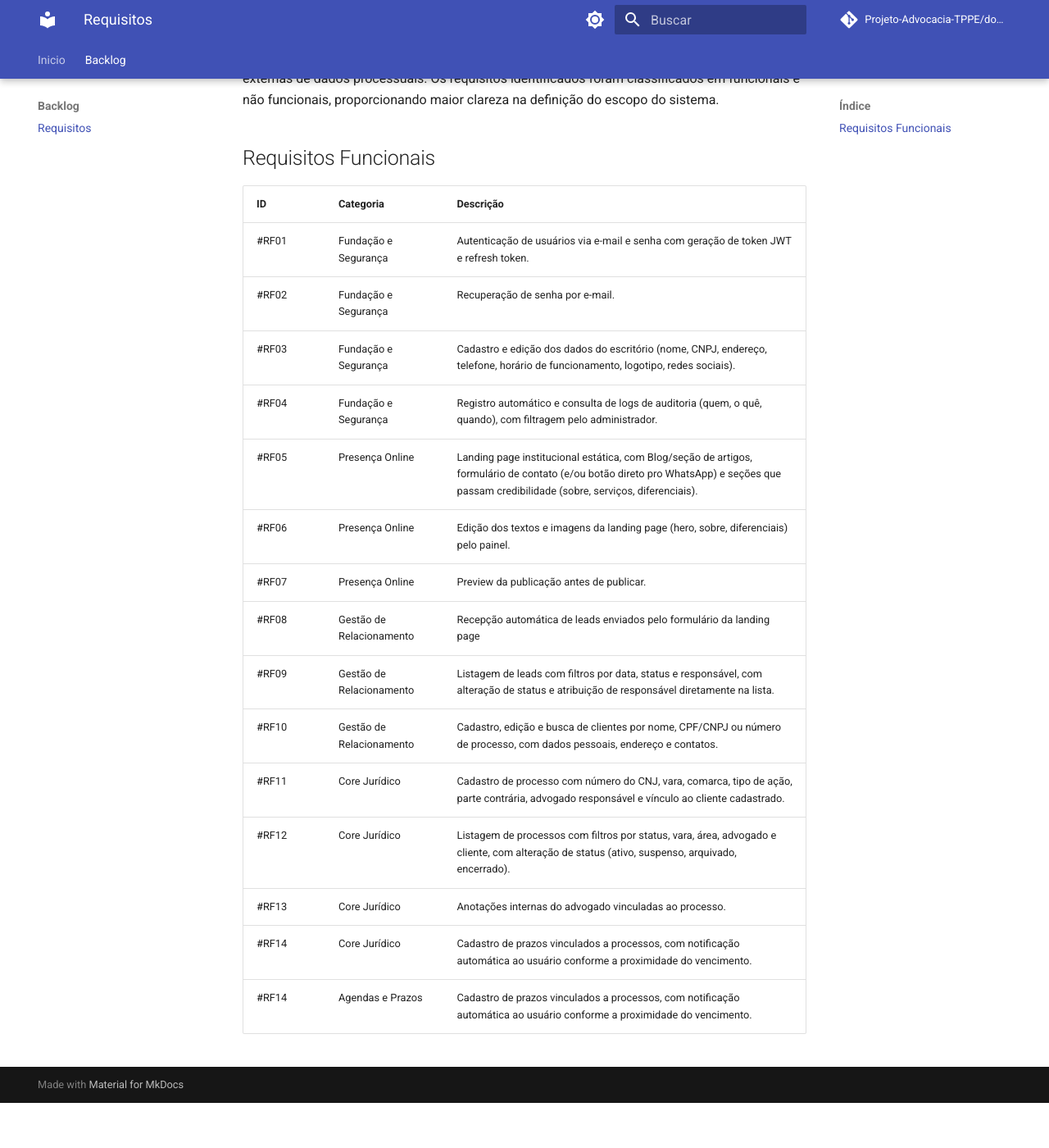
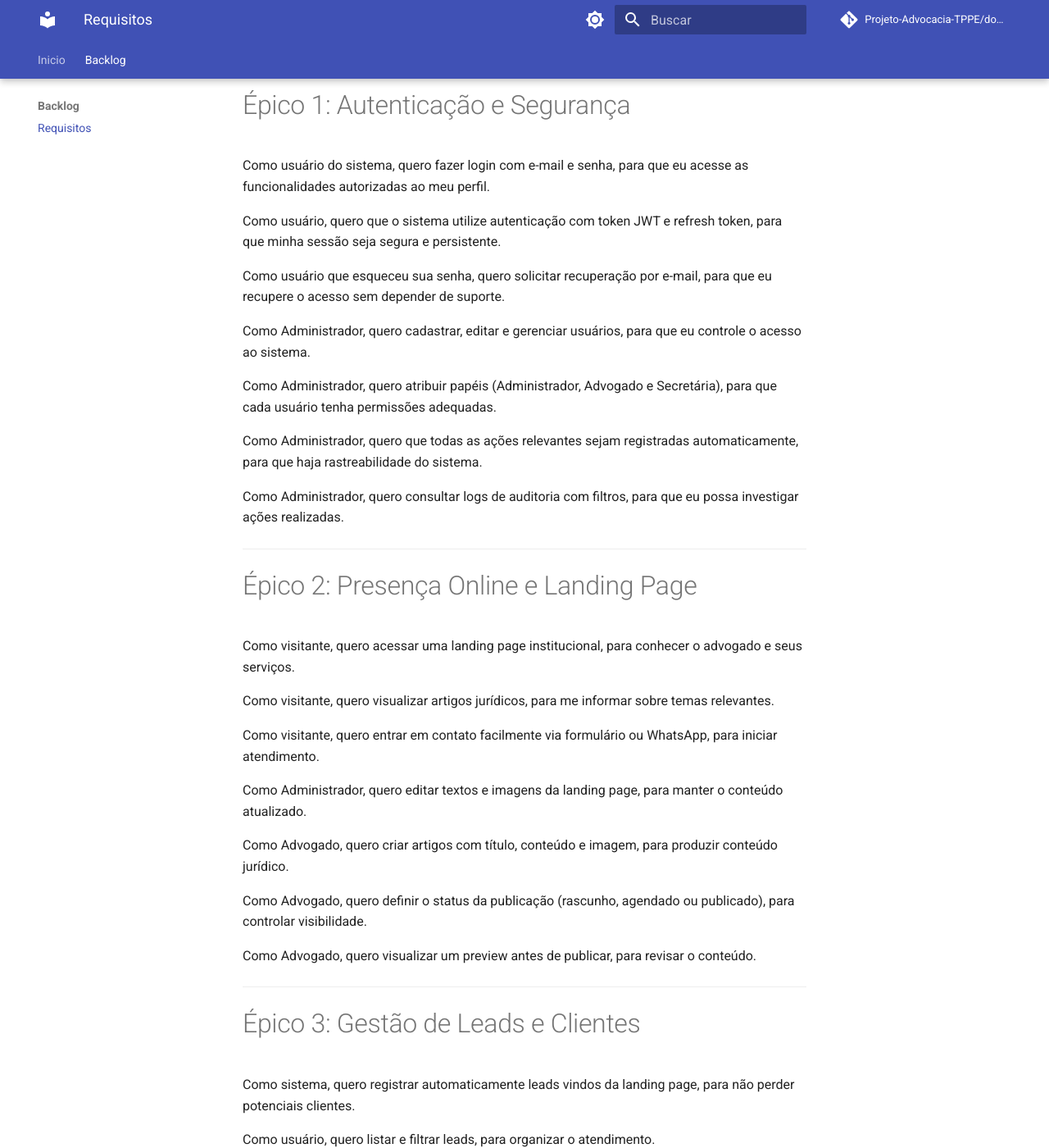
Before and after one commit to Projeto-Advocacia-TPPE/docs, an MkDocs documentation site: the page built from docs/backlog/requisitos.md, in a window 1280 px wide and 1400 px high, scrolled down 221 px. Shown: the whole window at 82% size. Built offline with MkDocs 1.6.1 and Material for MkDocs 9.7.7, drawn with Linux system fonts in a browser that asks for light colours; comment, search, counter and statistics services are not loaded; before the commit the page ends 1566 px from its top, so only the background shows below that; some of the changed text lies outside the part shown.

Commit message:
feat: backlog completo com historias de usuario

```diff
--- a/docs/backlog/requisitos.md
+++ b/docs/backlog/requisitos.md
@@ -1,23 +1,124 @@
-# Requisitos Elicitados
+# Backlog do Produto
 
-A partir da entrevista realizada com o cliente, foram elicitados requisitos relacionados à organização e gestão de informações jurídicas, abrangendo controle de clientes, processos, prazos, documentos, compromissos e dados financeiros, além da integração com fontes externas de dados processuais. Os requisitos identificados foram classificados em funcionais e não funcionais, proporcionando maior clareza na definição do escopo do sistema.
+A partir da entrevista realizada com o cliente, foram definidos requisitos e histórias de usuário para um sistema de gestão jurídica com presença online e integração com APIs externas.
 
-## Requisitos Funcionais
+---
 
-| ID    | Categoria     | Descrição
-| ----- | ------------- | ---------------------------------------------------------------------------------------------------------------------------------- |
-| #RF01 | Fundação e Segurança   | Autenticação de usuários via e-mail e senha com geração de token JWT e refresh token.
-| #RF02 | Fundação e Segurança   | Recuperação de senha por e-mail.
-| #RF03 | Fundação e Segurança   | Cadastro e edição dos dados do escritório (nome, CNPJ, endereço, telefone, horário de funcionamento, logotipo, redes sociais).
-| #RF04 | Fundação e Segurança   |  Registro automático e consulta de logs de auditoria (quem, o quê, quando), com filtragem pelo administrador.
-| #RF05 | Presença Online   | Landing page institucional estática, com Blog/seção de artigos, formulário de contato (e/ou botão direto pro WhatsApp) e seções que passam credibilidade (sobre, serviços, diferenciais).
-| #RF06 | Presença Online   | Edição dos textos e imagens da landing page (hero, sobre, diferenciais) pelo painel.
-| #RF07 | Presença Online   | Preview da publicação antes de publicar.
-| #RF08 | Gestão de Relacionamento  | Recepção automática de leads enviados pelo formulário da landing page
-| #RF09 | Gestão de Relacionamento  | Listagem de leads com filtros por data, status e responsável, com alteração de status e atribuição de responsável diretamente na lista.
-| #RF10 | Gestão de Relacionamento  | Cadastro, edição e busca de clientes por nome, CPF/CNPJ ou número de processo, com dados pessoais, endereço e contatos.
-| #RF11 | Core Jurídico | Cadastro de processo com número do CNJ, vara, comarca, tipo de ação, parte contrária, advogado responsável e vínculo ao cliente cadastrado.
-| #RF12 | Core Jurídico | Listagem de processos com filtros por status, vara, área, advogado e cliente, com alteração de status (ativo, suspenso, arquivado, encerrado).
-| #RF13 | Core Jurídico |  Anotações internas do advogado vinculadas ao processo.
-| #RF14 | Core Jurídico |   Cadastro de prazos vinculados a processos, com notificação automática ao usuário conforme a proximidade do vencimento.
-| #RF14 | Agendas e Prazos |   Cadastro de prazos vinculados a processos, com notificação automática ao usuário conforme a proximidade do vencimento.
+# Épico 1: Autenticação e Segurança
+
+Como usuário do sistema, quero fazer login com e-mail e senha, para que eu acesse as funcionalidades autorizadas ao meu perfil.
+
+Como usuário, quero que o sistema utilize autenticação com token JWT e refresh token, para que minha sessão seja segura e persistente.
+
+Como usuário que esqueceu sua senha, quero solicitar recuperação por e-mail, para que eu recupere o acesso sem depender de suporte.
+
+Como Administrador, quero cadastrar, editar e gerenciar usuários, para que eu controle o acesso ao sistema.
+
+Como Administrador, quero atribuir papéis (Administrador, Advogado e Secretária), para que cada usuário tenha permissões adequadas.
+
+Como Administrador, quero que todas as ações relevantes sejam registradas automaticamente, para que haja rastreabilidade do sistema.
+
+Como Administrador, quero consultar logs de auditoria com filtros, para que eu possa investigar ações realizadas.
+
+---
+
+# Épico 2: Presença Online e Landing Page
+
+Como visitante, quero acessar uma landing page institucional, para conhecer o advogado e seus serviços.
+
+Como visitante, quero visualizar artigos jurídicos, para me informar sobre temas relevantes.
+
+Como visitante, quero entrar em contato facilmente via formulário ou WhatsApp, para iniciar atendimento.
+
+Como Administrador, quero editar textos e imagens da landing page, para manter o conteúdo atualizado.
+
+Como Advogado, quero criar artigos com título, conteúdo e imagem, para produzir conteúdo jurídico.
+
+Como Advogado, quero definir o status da publicação (rascunho, agendado ou publicado), para controlar visibilidade.
+
+Como Advogado, quero visualizar um preview antes de publicar, para revisar o conteúdo.
+
+---
+
+# Épico 3: Gestão de Leads e Clientes
+
+Como sistema, quero registrar automaticamente leads vindos da landing page, para não perder potenciais clientes.
+
+Como usuário, quero listar e filtrar leads, para organizar o atendimento.
+
+Como Administrador, quero converter um lead em cliente, para evitar retrabalho.
+
+Como usuário, quero cadastrar e editar clientes, para manter uma base atualizada.
+
+Como Advogado, quero visualizar o histórico completo do cliente, para ter contexto antes do atendimento.
+
+Como usuário, quero buscar clientes por nome, CPF/CNPJ ou processo, para localizar rapidamente.
+
+---
+
+# Épico 4: Core Jurídico
+
+Como Advogado, quero cadastrar processos com seus dados principais, para manter controle centralizado.
+
+Como sistema, quero vincular processos a clientes, para organizar os dados.
+
+Como Advogado, quero registrar movimentações manualmente em uma linha do tempo, para acompanhar o processo.
+
+Como Advogado, quero alterar o status do processo, para refletir sua situação atual.
+
+Como Advogado, quero adicionar anotações internas, para registrar estratégias.
+
+Como usuário, quero listar e filtrar processos, para facilitar a busca.
+
+Como sistema, quero cadastrar prazos vinculados aos processos, para controlar vencimentos.
+
+Como sistema, quero notificar o usuário sobre prazos próximos, para evitar perdas.
+
+---
+
+# Épico 5: Integrações com APIs
+
+Como Advogado, quero consultar movimentações processuais via API (CNJ/DATAJUD), para evitar consultas manuais.
+
+Como sistema, quero inserir automaticamente as movimentações retornadas na linha do tempo, para manter os dados atualizados.
+
+Como sistema, quero executar consultas periódicas em processos ativos, para manter o sistema atualizado.
+
+Como usuário, quero consultar dados de empresas via API da Receita Federal, para preencher automaticamente informações.
+
+Como Administrador, quero visualizar logs de chamadas de API, para monitorar o sistema.
+
+Como sistema, quero realizar retentativas automáticas em caso de falha, para aumentar a confiabilidade.
+
+---
+
+# Requisitos Funcionais
+
+| ID    | Categoria     | Descrição |
+| ----- | ------------- | --------- |
+| RF01 | Segurança | Login com e-mail e senha |
+| RF02 | Segurança | JWT com refresh token |
+| RF03 | Segurança | Recuperação de senha |
+| RF04 | Segurança | Logs de auditoria |
+| RF05 | Presença | Landing page |
+| RF06 | Presença | Edição da landing page |
+| RF07 | Presença | Preview de artigos |
+| RF08 | CRM | Captura de leads |
+| RF09 | CRM | Gestão de leads |
+| RF10 | CRM | Gestão de clientes |
+| RF11 | Jurídico | Cadastro de processos |
+| RF12 | Jurídico | Listagem e filtros de processos |
+| RF13 | Jurídico | Anotações |
+| RF14 | Jurídico | Gestão de prazos |
+
+---
+
+# Requisitos Não Funcionais
+
+**RNF01.** O sistema deve possuir autenticação segura baseada em JWT.
+**RNF02.** O sistema deve ser responsivo (desktop e mobile).
+**RNF03.** O sistema deve registrar logs de auditoria.
+**RNF04.** O sistema deve suportar integração com APIs externas.
+**RNF05.** O sistema deve tratar falhas de API com retentativas automáticas.
+**RNF06.** O sistema deve garantir integridade dos dados.
+**RNF07.** O sistema deve permitir expansão futura.
```
